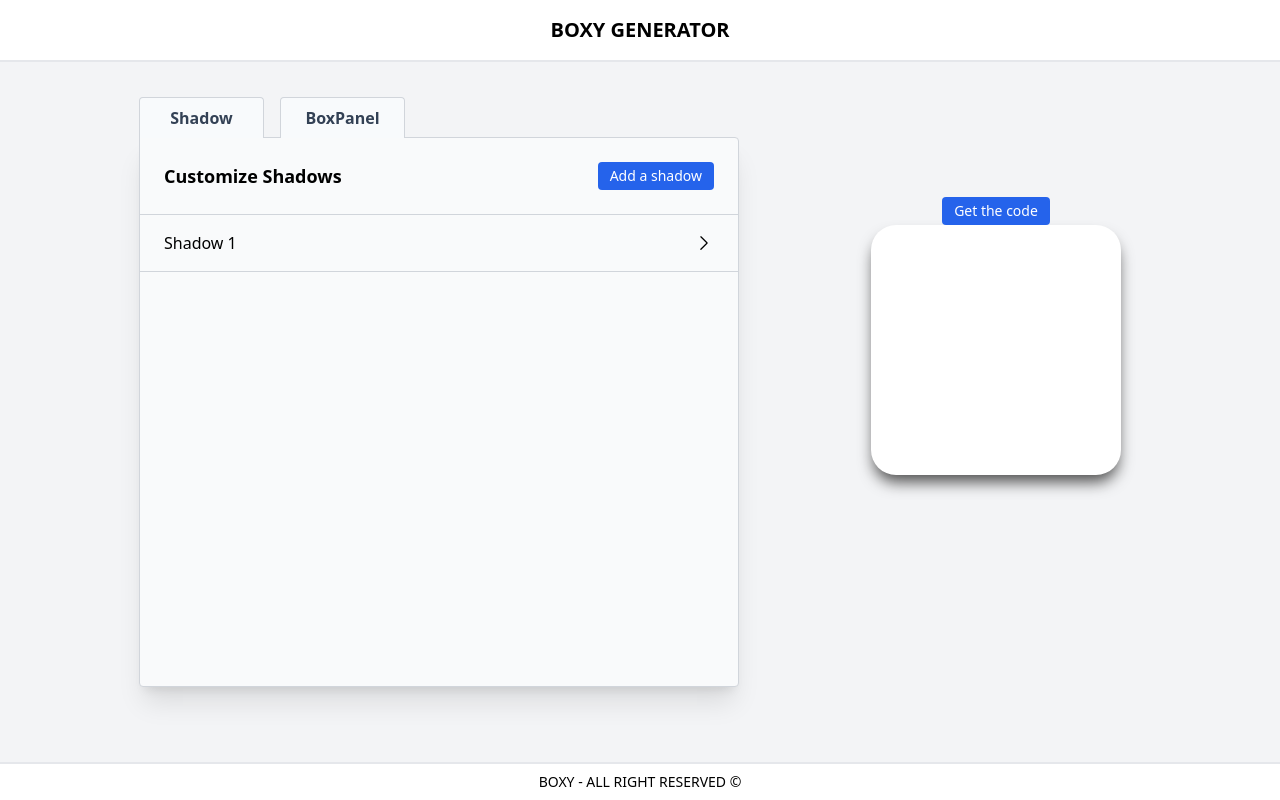
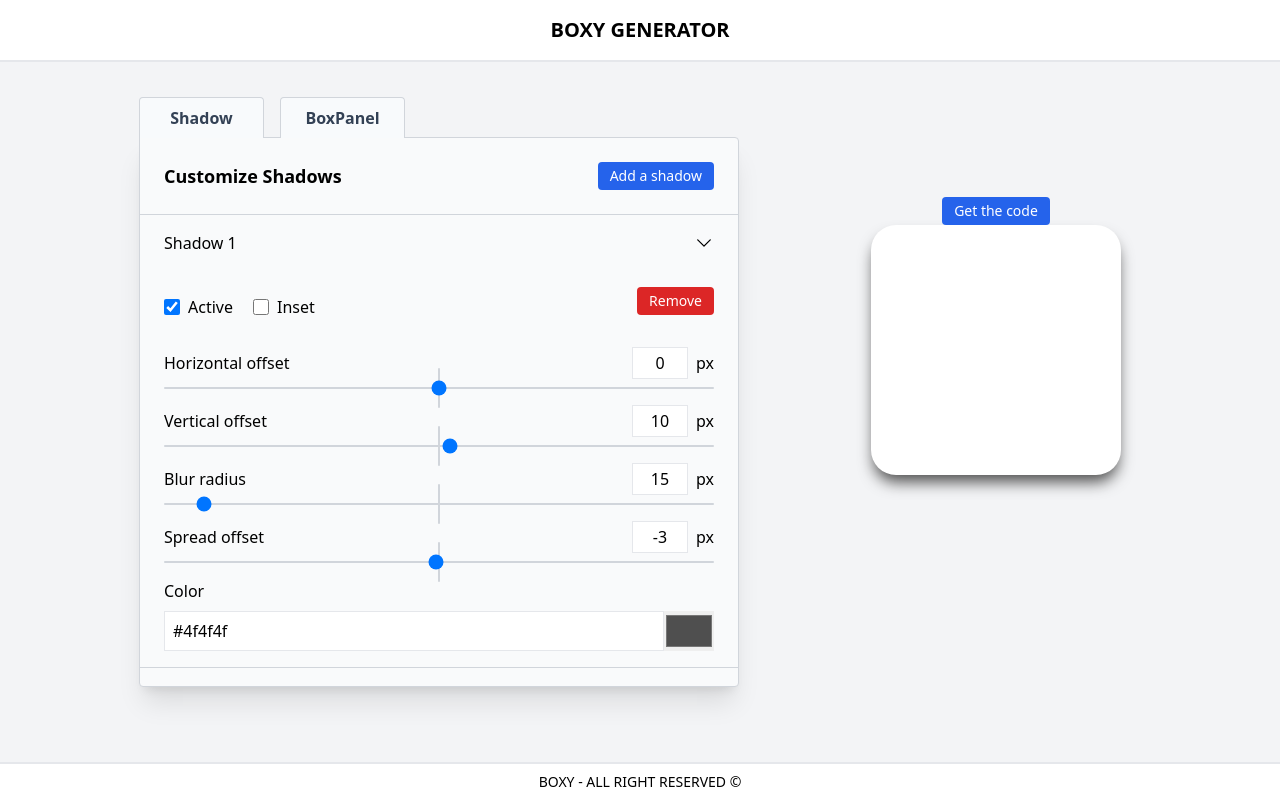
Before and after one commit to MafoaSteve9/BoxyGenerator, a React (Vite) app in the folder Boxy-project/: page / in a window 1280 px wide. Built offline with nearby package versions, Linux system fonts and the light colour scheme.

Commit message:
modifiication

```diff
--- a/Boxy-project/src/Layouts/ShadowList/Shadow.jsx
+++ b/Boxy-project/src/Layouts/ShadowList/Shadow.jsx
@@ -10,6 +10,11 @@ export default function Shadow({panelNumber, shadow}) {
   const dispatch = useDispatch()
   const [toggleShadow, setToggleShadow] = useState(false)
 
+  useEffect(() => {
+    if(panelNumber === 1){
+      setToggleShadow(true)
+    }
+  }, [])
 
   const shadowInputs = shadow.inputs.map((input, index) => {
     if(input.type === "range") {
```
